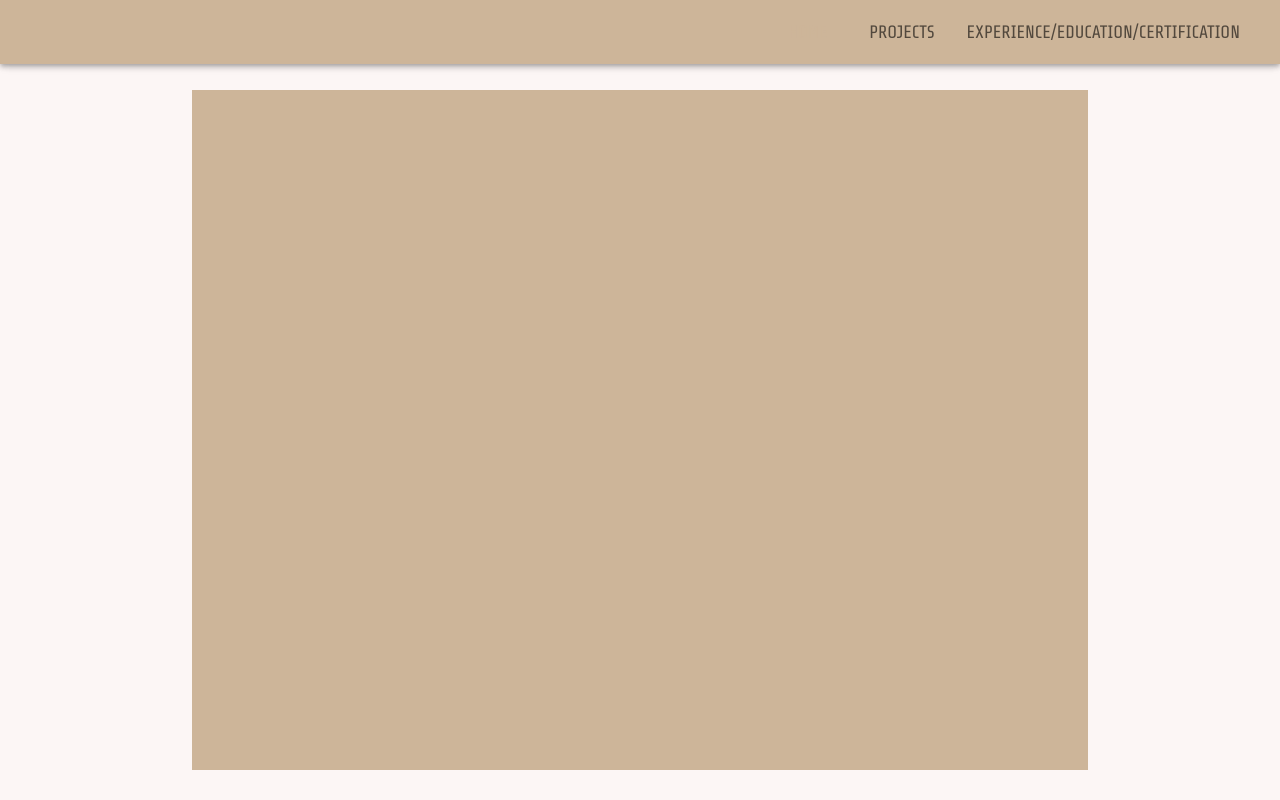
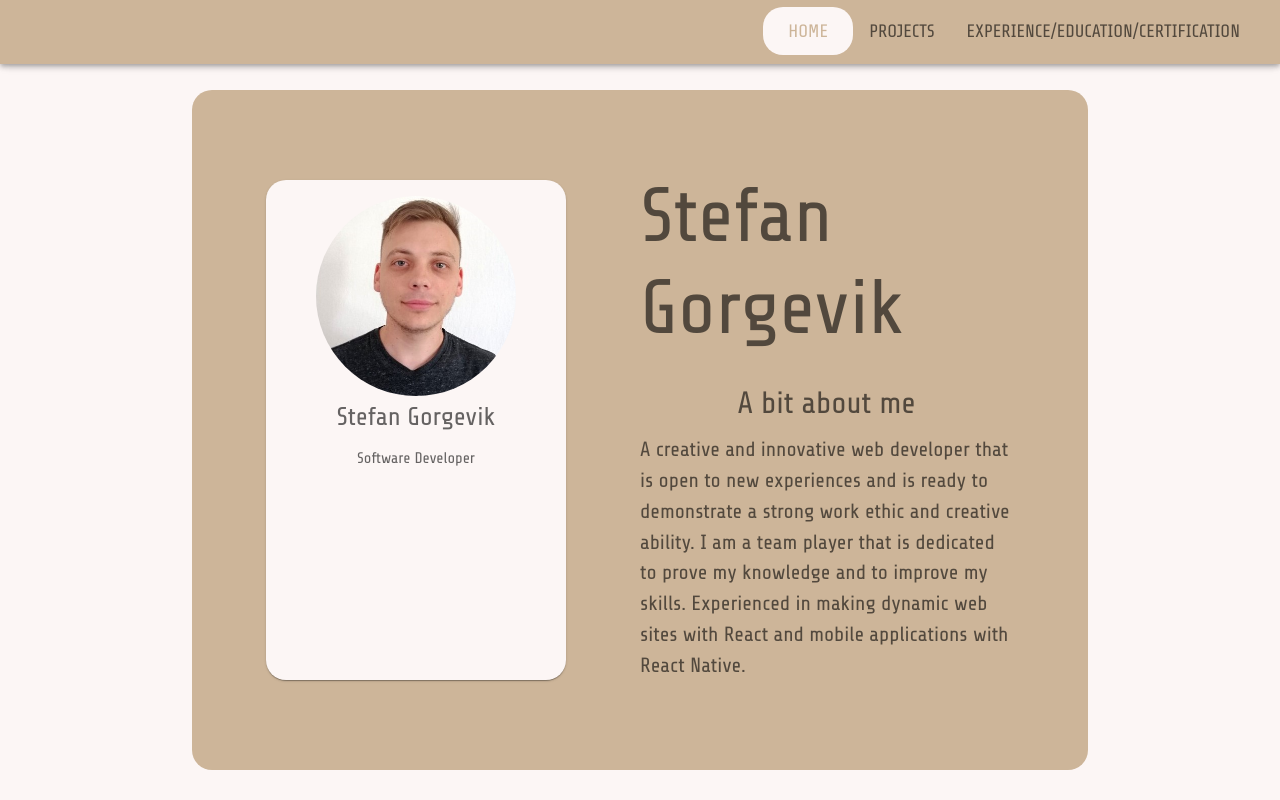
Before and after one commit to StefanGorgevik/stefan-portfolio, a React (Create React App) app: page / in a window 1280 px wide. Both pictures are taken after a click on the tab "HOME". Built offline with nearby package versions, Linux system fonts and the light colour scheme.

Commit message:
finished design for landing page

```diff
--- a/src/App.tsx
+++ b/src/App.tsx
@@ -8,7 +8,7 @@ import { Header } from "./components/header";
 import { colors } from "./constants/colors";
 import { Landing, Projects, Education } from "./components";
 const App: React.FC = () => {
-  const [tabValue, setTabValue] = React.useState<number>(1);
+  const [tabValue, setTabValue] = useState<number>(1);
   const handleChange = (event: React.SyntheticEvent, newValue: number) => {
     setTabValue(newValue);
   };
@@ -17,6 +17,10 @@ const App: React.FC = () => {
       createTheme({
         palette: {
           primary: {
+            main: colors.primary,
+            light: colors.secondary,
+          },
+          secondary: {
             main: colors.primary,
             light: colors.secondary,
           },
--- a/src/components/header.tsx
+++ b/src/components/header.tsx
@@ -24,16 +24,33 @@ export const Header: React.FC<HeaderProps> = ({ tabValue, onTabChange }) => {
           <Tabs
             value={tabValue}
             onChange={onTabChange}
-            aria-label="disabled tabs example"
-            sx={{
-              ".Mui-selected": {
-                color: colors.secondary,
-              },
-            }}
+            indicatorColor="primary"
+            sx={{ height: 50 }}
           >
-            <Tab label="Home" value={0} />
-            <Tab label="Projects" value={1} />
-            <Tab label="Experience/Education/Certification" value={2} />
+            <Tab
+              label="Home"
+              value={0}
+              sx={{
+                borderRadius: 10,
+                backgroundColor: tabValue === 0 ? colors.secondary : "",
+              }}
+            />
+            <Tab
+              label="Projects"
+              value={1}
+              sx={{
+                borderRadius: 10,
+                backgroundColor: tabValue === 1 ? colors.secondary : "",
+              }}
+            />
+            <Tab
+              label="Experience/Education/Certification"
+              sx={{
+                borderRadius: 10,
+                backgroundColor: tabValue === 2 ? colors.secondary : "",
+              }}
+              value={2}
+            />
           </Tabs>
         </Toolbar>
       </AppBar>
--- a/src/components/landing.tsx
+++ b/src/components/landing.tsx
@@ -1,19 +1,36 @@
 import React from "react";
-import Avatar from "@mui/material/Avatar";
-import { Grid, Card, CardContent, Typography } from "@mui/material";
+import { Grid, Avatar, Card, CardContent, Typography } from "@mui/material";
 import { colors } from "../constants";
-
+import AvatarImage from "../assets/images/avatar.jpg";
 export const CardAvatar: React.FC = () => {
   return (
-    <Card sx={{ minWidth: 275, height: 500 }}>
-      <CardContent>
+    <Card
+      sx={{
+        minWidth: "300px",
+        width: "300px",
+        height: "500px",
+        background: colors.secondary,
+        borderRadius: 10,
+      }}
+    >
+      <CardContent
+        sx={{
+          display: "flex",
+          flexDirection: "column",
+          justifyContent: "center",
+          alignItems: "center",
+        }}
+      >
         <Avatar
-          alt="Remy Sharp"
-          src="/static/images/avatar/1.jpg"
-          sx={{ width: 56, height: 56 }}
+          alt="Stefan Gorgevik"
+          src={AvatarImage}
+          sx={{ width: 200, height: 200 }}
         />
-        <Typography sx={{ fontSize: 14 }} color="text.secondary" gutterBottom>
-          Word of the Day
+        <Typography variant="h6" color="text.secondary" gutterBottom>
+          Stefan Gorgevik
+        </Typography>
+        <Typography color="text.secondary" gutterBottom variant="caption">
+          Software Developer
         </Typography>
       </CardContent>
     </Card>
@@ -32,9 +49,40 @@ export const Landing: React.FC = () => {
         background: colors.primary,
         marginTop: "20px",
         marginBottom: "20px",
+        borderRadius: 10,
       }}
     >
-      <Card />
+      <Grid item container md={6} alignItems="center" justifyContent="center">
+        <CardAvatar />
+      </Grid>
+      <Grid
+        item
+        container
+        md={5}
+        alignItems="center"
+        justifyContent="center"
+        flexDirection="column"
+      >
+        <Grid item>
+          <Typography variant="h2" color="text.secondary" gutterBottom>
+            Stefan Gorgevik
+          </Typography>
+        </Grid>
+        <Grid item>
+          <Typography variant="h5" color="text.secondary" gutterBottom>
+            A bit about me
+          </Typography>
+        </Grid>
+        <Grid item>
+          <Typography color="text.secondary" gutterBottom variant="body1">
+            A creative and innovative web developer that is open to new
+            experiences and is ready to demonstrate a strong work ethic and
+            creative ability. I am a team player that is dedicated to prove my
+            knowledge and to improve my skills. Experienced in making dynamic
+            web sites with React and mobile applications with React Native.
+          </Typography>
+        </Grid>
+      </Grid>
     </Grid>
   );
 };
```
Also changed, not shown: src/assets/images/avatar.jpg (added).
